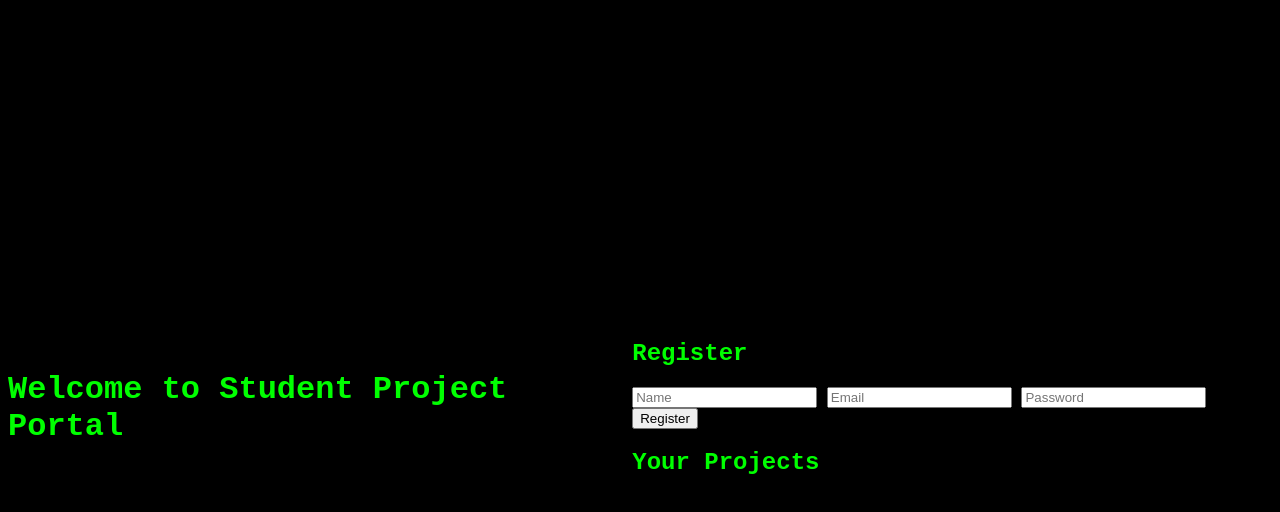
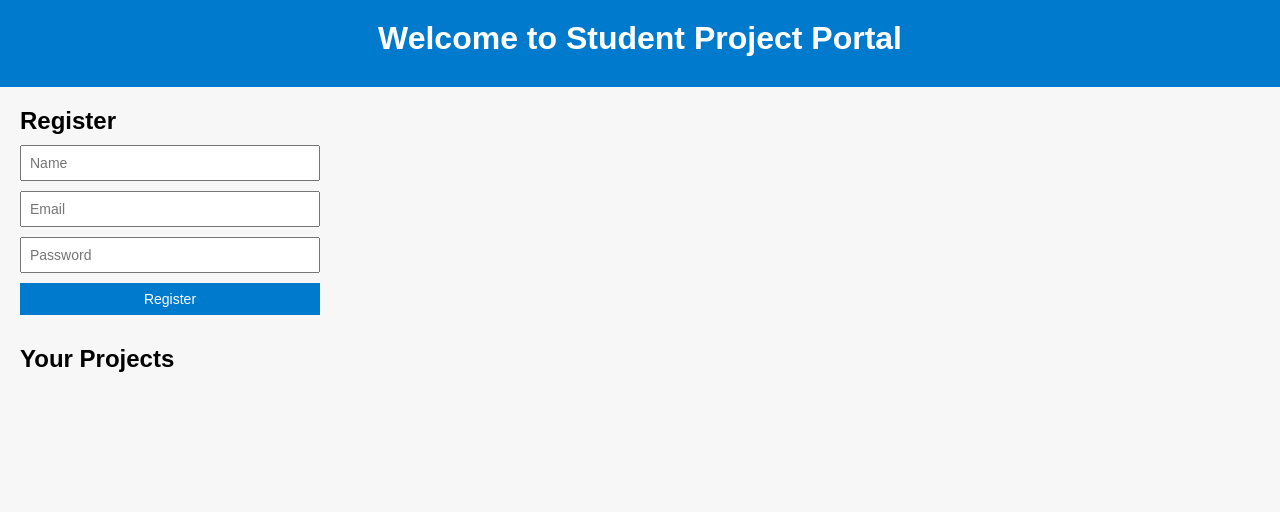
Before and after one commit to Pravallika617/digitalclock, a plain HTML site: page index.html in a window 1280 px wide. Drawn offline with Linux system fonts and the light colour scheme.

Commit message:
Update style.css

```diff
--- a/style.css
+++ b/style.css
@@ -1,12 +1,50 @@
 body {
-  background: #000;
-  color: #0f0;
-  display: flex;
-  justify-content: center;
-  align-items: center;
-  height: 100vh;
-  font-family: 'Courier New', monospace;
+    font-family: Arial, sans-serif;
+    background-color: #f7f7f7;
+    margin: 0;
+    padding: 0;
 }
-.clock h1 {
-  font-size: 4em;
+
+header {
+    background-color: #007acc;
+    color: white;
+    padding: 20px;
+    text-align: center;
 }
+
+h1, h2 {
+    margin: 0 0 10px 0;
+}
+
+main {
+    padding: 20px;
+}
+
+form {
+    display: flex;
+    flex-direction: column;
+    max-width: 300px;
+    margin-bottom: 20px;
+}
+
+input, button {
+    margin-bottom: 10px;
+    padding: 8px;
+    font-size: 14px;
+}
+
+button {
+    background-color: #007acc;
+    color: white;
+    border: none;
+    cursor: pointer;
+}
+
+button:hover {
+    background-color: #005a99;
+}
+
+#projectList {
+    list-style: none;
+    padding: 0;
+}
```
